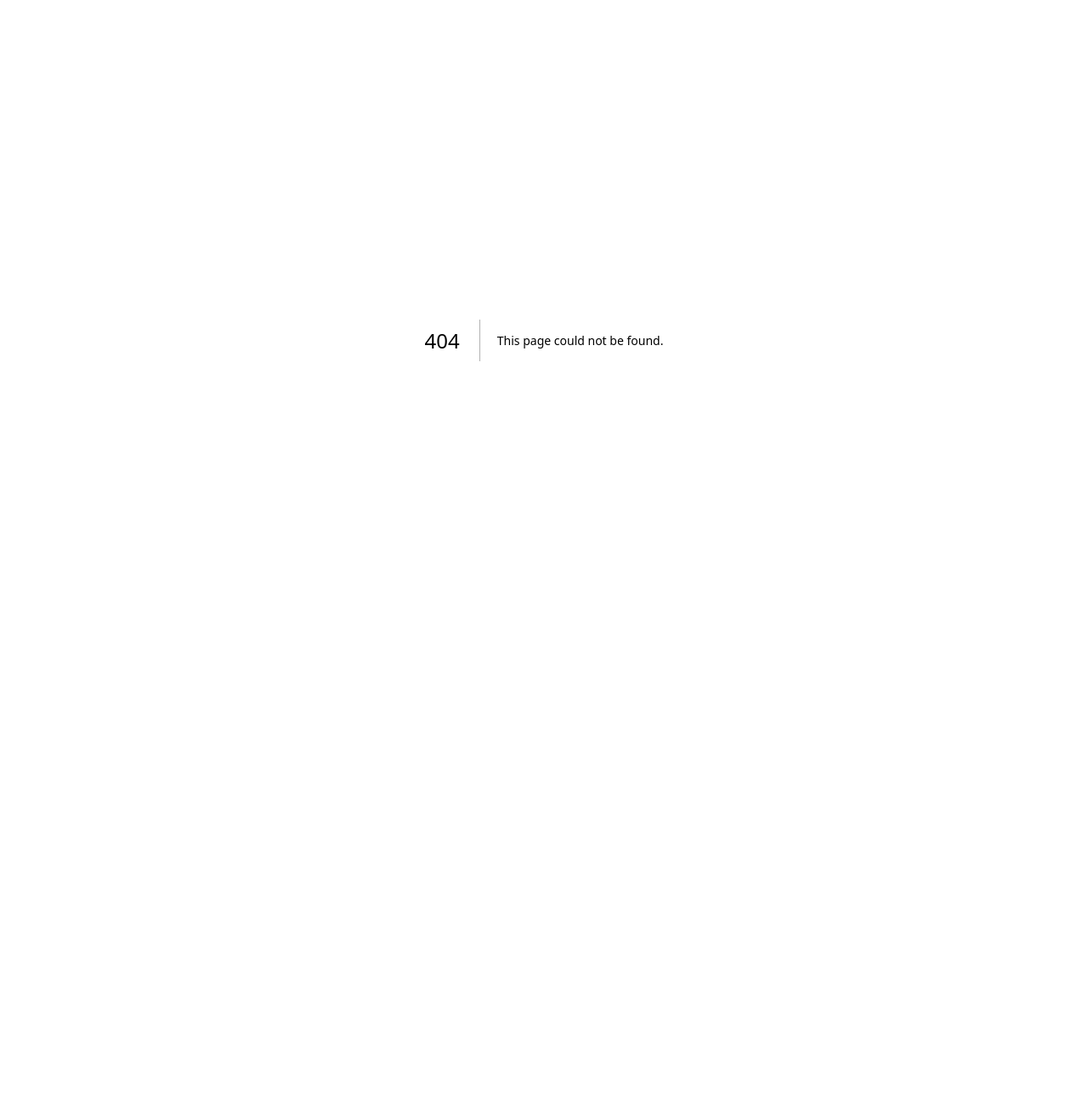
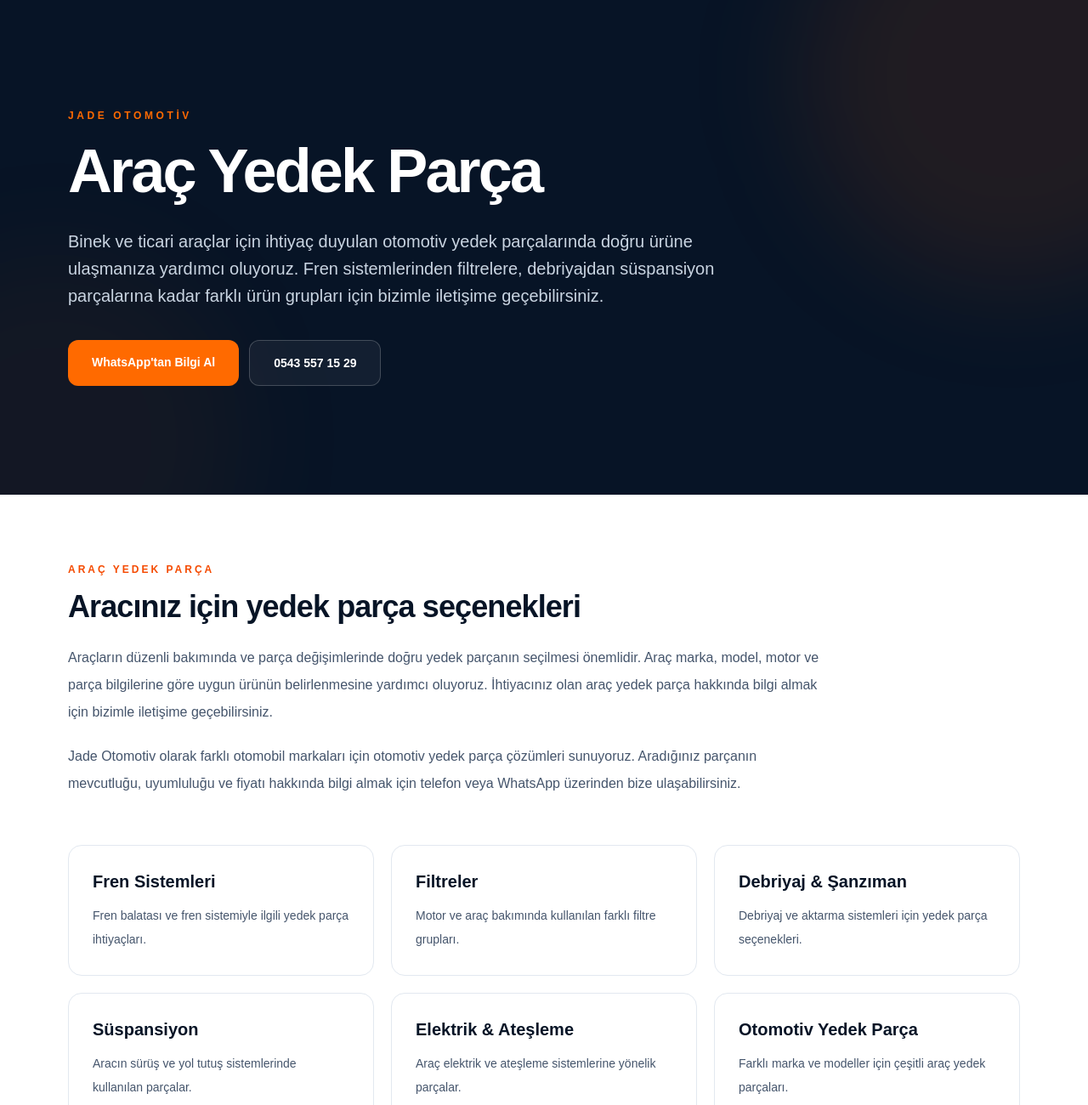
Before and after one commit to sudesolmaz1412/jadeotomotiv, a Next.js app: page /arac-yedek-parca in a window 1280 px wide. Before the commit this address had no page. Shown: the top 1300 px of the page at 85% size. Before the commit the page ends 800 px from the top, so only its background shows below. Built offline with nearby package versions, Linux system fonts and the light colour scheme.

Commit message:
Arac yedek parca SEO sayfasi eklendi

```diff
--- /dev/null
+++ b/app/arac-yedek-parca/page.tsx
@@ -0,0 +1,246 @@
+import Link from "next/link";
+
+export const metadata = {
+  title: "Araç Yedek Parça | Otomobil Yedek Parça | Jade Otomotiv",
+  description:
+    "Araç yedek parça ihtiyaçlarınız için fren, filtre, debriyaj, süspansiyon, elektrik ve diğer otomotiv yedek parçalarını inceleyin. Jade Otomotiv ile iletişime geçin.",
+  keywords:
+    "araç yedek parça, araç yedek parçaları, otomobil yedek parça, oto yedek parça, yedek parça",
+  alternates: {
+    canonical: "/arac-yedek-parca",
+  },
+};
+
+export default function AracYedekParcaPage() {
+  return (
+    <main className="min-h-screen bg-[#071426] text-white">
+
+      {/* HERO */}
+      <section className="relative overflow-hidden">
+        <div className="absolute -right-40 -top-40 h-[500px] w-[500px] rounded-full bg-orange-500/10 blur-3xl" />
+        <div className="absolute -bottom-40 -left-40 h-[450px] w-[450px] rounded-full bg-orange-500/5 blur-3xl" />
+
+        <div className="relative mx-auto max-w-[1200px] px-6 py-24 lg:px-10 lg:py-32">
+          <div className="max-w-4xl">
+
+            <div className="text-xs font-black tracking-[0.3em] text-orange-500">
+              JADE OTOMOTİV
+            </div>
+
+            <h1 className="mt-5 text-4xl font-black leading-[1.05] tracking-[-0.04em] sm:text-5xl lg:text-7xl">
+              Araç Yedek Parça
+            </h1>
+
+            <p className="mt-7 max-w-3xl text-lg leading-8 text-slate-300 sm:text-xl">
+              Binek ve ticari araçlar için ihtiyaç duyulan otomotiv yedek
+              parçalarında doğru ürüne ulaşmanıza yardımcı oluyoruz. Fren
+              sistemlerinden filtrelere, debriyajdan süspansiyon parçalarına
+              kadar farklı ürün grupları için bizimle iletişime geçebilirsiniz.
+            </p>
+
+            <div className="mt-9 flex flex-wrap gap-3">
+              <a
+                href="https://wa.me/905435571529?text=Merhaba%2C%20ara%C3%A7%20yedek%20par%C3%A7a%20hakk%C4%B1nda%20bilgi%20almak%20istiyorum."
+                target="_blank"
+                rel="noopener noreferrer"
+                className="rounded-xl bg-[#ff6a00] px-7 py-4 text-sm font-black text-white transition hover:bg-orange-600"
+              >
+                WhatsApp'tan Bilgi Al
+              </a>
+
+              <a
+                href="tel:05435571529"
+                className="rounded-xl border border-white/20 bg-white/5 px-7 py-4 text-sm font-black text-white transition hover:bg-white/10"
+              >
+                0543 557 15 29
+              </a>
+            </div>
+
+          </div>
+        </div>
+      </section>
+
+      {/* İÇERİK */}
+      <section className="bg-white text-[#071426]">
+        <div className="mx-auto max-w-[1200px] px-6 py-20 lg:px-10">
+
+          <div className="max-w-4xl">
+            <div className="text-xs font-black tracking-[0.25em] text-orange-600">
+              ARAÇ YEDEK PARÇA
+            </div>
+
+            <h2 className="mt-4 text-3xl font-black tracking-tight sm:text-4xl">
+              Aracınız için yedek parça seçenekleri
+            </h2>
+
+            <p className="mt-6 text-base leading-8 text-slate-600">
+              Araçların düzenli bakımında ve parça değişimlerinde doğru yedek
+              parçanın seçilmesi önemlidir. Araç marka, model, motor ve parça
+              bilgilerine göre uygun ürünün belirlenmesine yardımcı oluyoruz.
+              İhtiyacınız olan araç yedek parça hakkında bilgi almak için
+              bizimle iletişime geçebilirsiniz.
+            </p>
+
+            <p className="mt-5 text-base leading-8 text-slate-600">
+              Jade Otomotiv olarak farklı otomobil markaları için otomotiv
+              yedek parça çözümleri sunuyoruz. Aradığınız parçanın mevcutluğu,
+              uyumluluğu ve fiyatı hakkında bilgi almak için telefon veya
+              WhatsApp üzerinden bize ulaşabilirsiniz.
+            </p>
+          </div>
+
+          {/* ÜRÜN GRUPLARI */}
+          <div className="mt-14 grid gap-5 sm:grid-cols-2 lg:grid-cols-3">
+
+            {[
+              {
+                title: "Fren Sistemleri",
+                text: "Fren balatası ve fren sistemiyle ilgili yedek parça ihtiyaçları.",
+              },
+              {
+                title: "Filtreler",
+                text: "Motor ve araç bakımında kullanılan farklı filtre grupları.",
+              },
+              {
+                title: "Debriyaj & Şanzıman",
+                text: "Debriyaj ve aktarma sistemleri için yedek parça seçenekleri.",
+              },
+              {
+                title: "Süspansiyon",
+                text: "Aracın sürüş ve yol tutuş sistemlerinde kullanılan parçalar.",
+              },
+              {
+                title: "Elektrik & Ateşleme",
+                text: "Araç elektrik ve ateşleme sistemlerine yönelik parçalar.",
+              },
+              {
+                title: "Otomotiv Yedek Parça",
+                text: "Farklı marka ve modeller için çeşitli araç yedek parçaları.",
+              },
+            ].map((item) => (
+              <div
+                key={item.title}
+                className="rounded-2xl border border-slate-200 p-7 transition hover:-translate-y-1 hover:shadow-xl"
+              >
+                <h3 className="text-xl font-black">{item.title}</h3>
+                <p className="mt-3 text-sm leading-7 text-slate-600">
+                  {item.text}
+                </p>
+              </div>
+            ))}
+
+          </div>
+        </div>
+      </section>
+
+      {/* MARKALAR */}
+      <section className="bg-[#f6f7f9] text-[#071426]">
+        <div className="mx-auto max-w-[1200px] px-6 py-20 lg:px-10">
+
+          <div className="max-w-3xl">
+            <div className="text-xs font-black tracking-[0.25em] text-orange-600">
+              MARKALAR
+            </div>
+
+            <h2 className="mt-4 text-3xl font-black tracking-tight sm:text-4xl">
+              Farklı araç markaları için yedek parça
+            </h2>
+
+            <p className="mt-5 leading-8 text-slate-600">
+              Renault, Fiat, Dacia, Ford, Volkswagen, Opel, Peugeot, Citroën,
+              Toyota, Honda, Hyundai, Kia, Nissan, BMW, Mercedes ve Audi gibi
+              farklı araç markaları için yedek parça ihtiyaçlarınızda bilgi
+              almak üzere bizimle iletişime geçebilirsiniz.
+            </p>
+          </div>
+
+        </div>
+      </section>
+
+      {/* SEO BAĞLANTILARI */}
+      <section className="bg-white text-[#071426]">
+        <div className="mx-auto max-w-[1200px] px-6 py-20 lg:px-10">
+
+          <h2 className="text-3xl font-black tracking-tight">
+            Yedek parça hakkında daha fazla bilgi
+          </h2>
+
+          <div className="mt-8 grid gap-4 sm:grid-cols-2 lg:grid-cols-4">
+
+            <Link
+              href="/otomotiv-yedek-parca"
+              className="rounded-2xl border border-slate-200 p-6 font-black transition hover:border-orange-500 hover:text-orange-600"
+            >
+              Otomotiv Yedek Parça
+            </Link>
+
+            <Link
+              href="/oto-yedek-parca-tedarikcisi"
+              className="rounded-2xl border border-slate-200 p-6 font-black transition hover:border-orange-500 hover:text-orange-600"
+            >
+              Oto Yedek Parça Tedarikçisi
+            </Link>
+
+            <Link
+              href="/oto-yedek-parca-fiyatlari"
+              className="rounded-2xl border border-slate-200 p-6 font-black transition hover:border-orange-500 hover:text-orange-600"
+            >
+              Oto Yedek Parça Fiyatları
+            </Link>
+
+            <Link
+              href="/avcilar-oto-yedek-parca"
+              className="rounded-2xl border border-slate-200 p-6 font-black transition hover:border-orange-500 hover:text-orange-600"
+            >
+              Avcılar Oto Yedek Parça
+            </Link>
+
+          </div>
+        </div>
+      </section>
+
+      {/* CTA */}
+      <section className="bg-[#ff6a00]">
+        <div className="mx-auto max-w-[1200px] px-6 py-20 lg:px-10">
+
+          <div className="max-w-4xl">
+            <div className="text-xs font-black tracking-[0.3em] text-orange-100">
+              İLETİŞİM
+            </div>
+
+            <h2 className="mt-5 text-4xl font-black leading-tight sm:text-5xl">
+              Aradığınız araç yedek parçayı birlikte bulalım.
+            </h2>
+
+            <p className="mt-5 max-w-2xl text-lg leading-8 text-orange-50">
+              Aracınızın marka ve model bilgilerini paylaşarak ihtiyaç
+              duyduğunuz yedek parça hakkında bilgi alabilirsiniz.
+            </p>
+
+            <div className="mt-8 flex flex-wrap gap-3">
+
+              <a
+                href="https://wa.me/905435571529?text=Merhaba%2C%20ara%C3%A7%20yedek%20par%C3%A7a%20i%C3%A7in%20bilgi%20almak%20istiyorum."
+                target="_blank"
+                rel="noopener noreferrer"
+                className="rounded-xl bg-[#071426] px-7 py-4 text-sm font-black text-white transition hover:bg-[#10233d]"
+              >
+                WhatsApp'tan Yazın
+              </a>
+
+              <a
+                href="tel:05435571529"
+                className="rounded-xl border border-white/40 bg-white/10 px-7 py-4 text-sm font-black text-white transition hover:bg-white/20"
+              >
+                0543 557 15 29
+              </a>
+
+            </div>
+          </div>
+
+        </div>
+      </section>
+
+    </main>
+  );
+}
```
